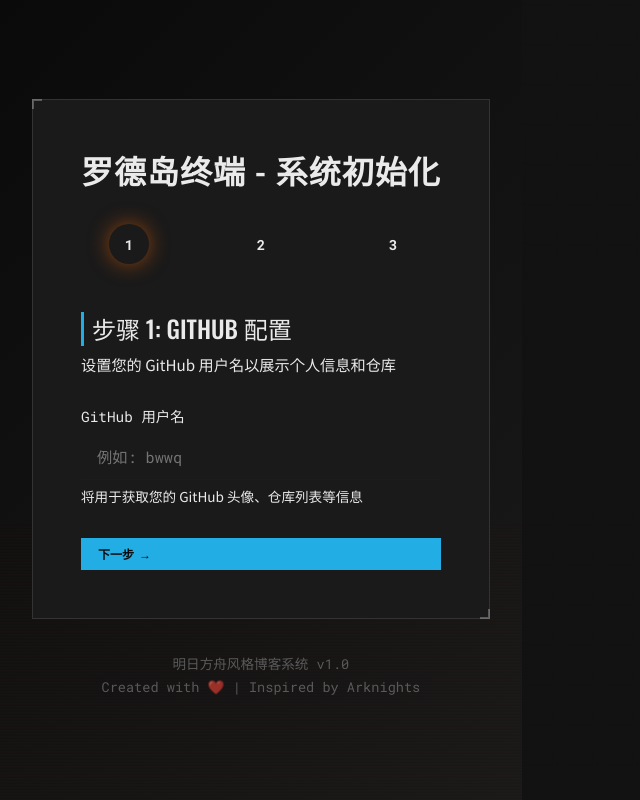
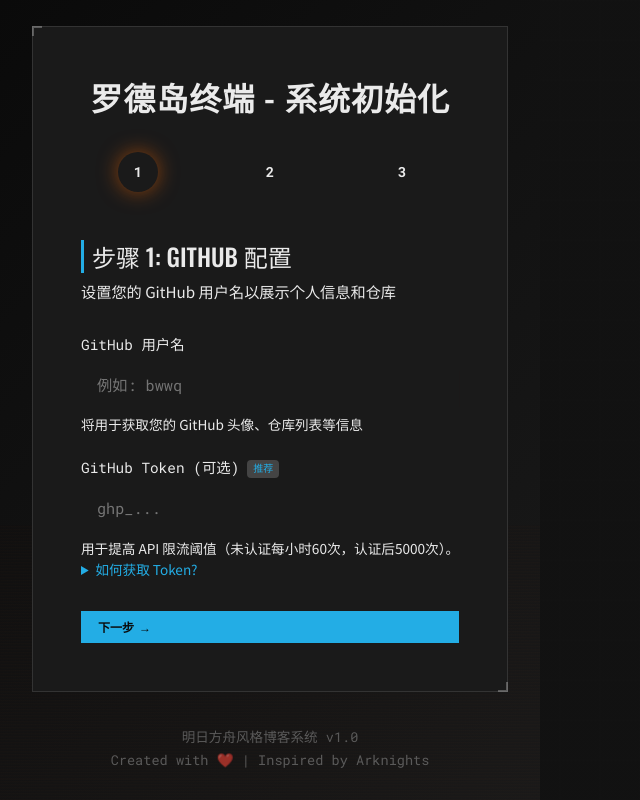
Before and after one commit to bwwq/arknights-blog, a React (Vite) app in the folder frontend/: page / in a window 1280 px wide. Shown: the whole page, without its empty margins (0-640 px from the left). Built offline with nearby package versions, Linux system fonts and the light colour scheme; no server answers.

Commit message:
Add optional GitHub Token configuration to setup wizard

```diff
--- a/frontend/src/pages/Setup.css
+++ b/frontend/src/pages/Setup.css
@@ -286,3 +286,27 @@
         flex-direction: column;
     }
 }
+
+.badge-optional {
+    display: inline-block;
+    background: var(--rhodes-gray-dim);
+    color: var(--rhodes-cyan);
+    font-size: 10px;
+    padding: 2px 6px;
+    border-radius: 4px;
+    margin-left: 8px;
+    vertical-align: middle;
+}
+
+.token-help {
+    margin-top: 8px;
+    line-height: 1.5;
+}
+
+.token-help code {
+    background: #333;
+    padding: 2px 4px;
+    border-radius: 3px;
+    font-family: var(--font-mono);
+    color: var(--rhodes-orange);
+}
--- a/frontend/src/pages/Setup.jsx
+++ b/frontend/src/pages/Setup.jsx
@@ -51,7 +51,8 @@
             // 保存配置
             await axios.post(`${config.API_URL}/api/setup/initialize`, {
                 githubUsername: formData.githubUsername,
-                adminPassword: formData.adminPassword
+                adminPassword: formData.adminPassword,
+                githubToken: formData.githubToken
             });
 
             setStep(3);
@@ -104,6 +105,37 @@
                                 <small className="text-gray">
                                     将用于获取您的 GitHub 头像、仓库列表等信息
                                 </small>
+                            </div>
+
+                            <div className="input-group">
+                                <label className="text-mono">
+                                    GitHub Token (可选)
+                                    <span className="badge-optional">推荐</span>
+                                </label>
+                                <input
+                                    type="password"
+                                    name="githubToken"
+                                    className="rhodes-input"
+                                    value={formData.githubToken || ''}
+                                    onChange={handleChange}
+                                    placeholder="ghp_..."
+                                />
+                                <div className="token-help">
+                                    <small className="text-gray">
+                                        用于提高 API 限流阈值（未认证每小时60次，认证后5000次）。
+                                        <br />
+                                        <details>
+                                            <summary style={{ cursor: 'pointer', color: 'var(--rhodes-cyan)' }}>如何获取 Token?</summary>
+                                            <ol style={{ paddingLeft: '20px', marginTop: '5px' }}>
+                                                <li>访问 <a href="https://github.com/settings/tokens" target="_blank" rel="noopener noreferrer" style={{ color: 'var(--rhodes-cyan)' }}>GitHub Tokens 设置</a></li>
+                                                <li>点击 "Generate new token (classic)"</li>
+                                                <li>Note 填 "Blog API"，Expiration 选 "No expiration"</li>
+                                                <li>Scopes 只勾选 <code>public_repo</code> (或不勾选)</li>
+                                                <li>点击生成并复制 Token 到此处</li>
+                                            </ol>
+                                        </details>
+                                    </small>
+                                </div>
                             </div>
 
                             {error && <div className="error-msg text-orange">{error}</div>}
```
Also changed, not shown: 1 other file (tests, documents, lock files or other folders).
